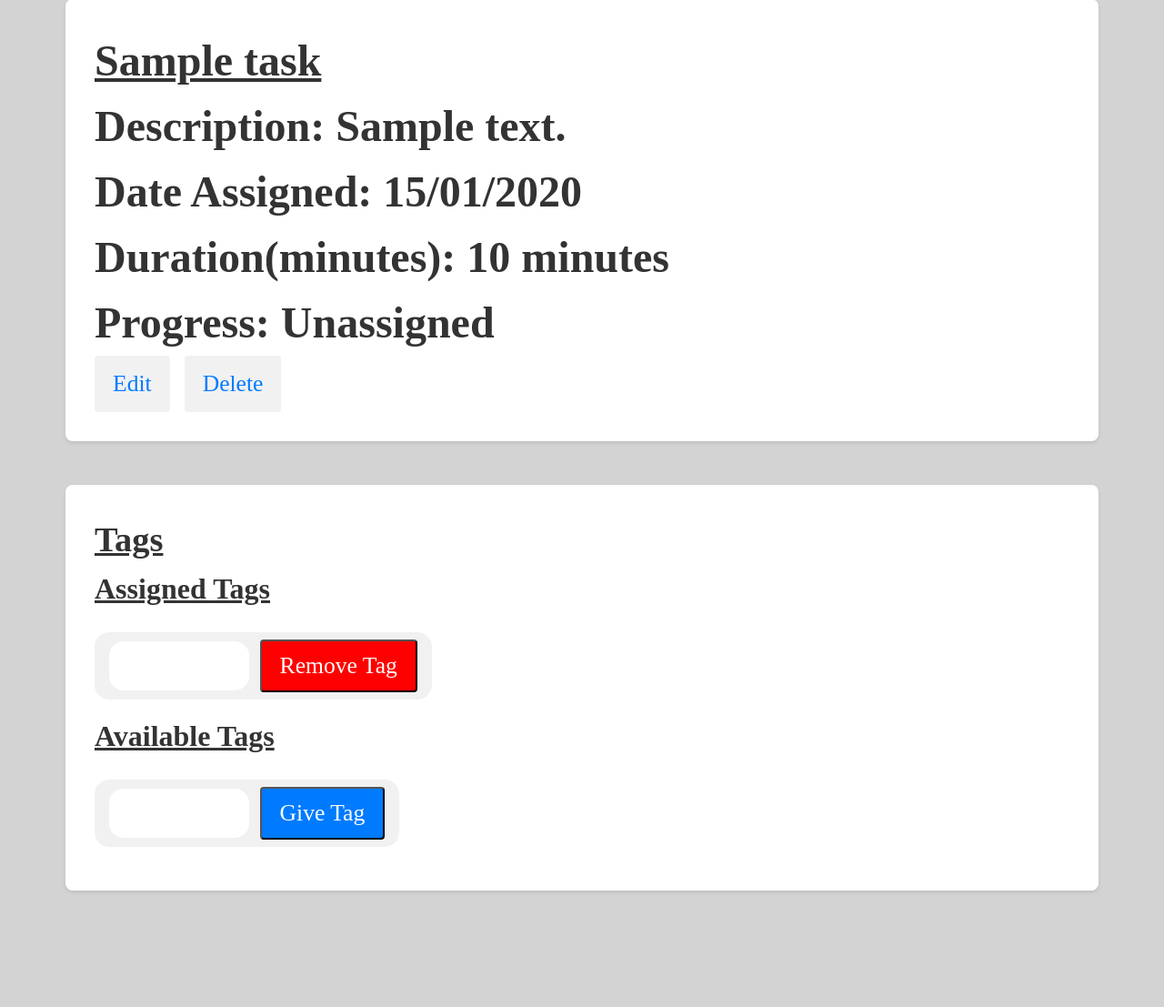
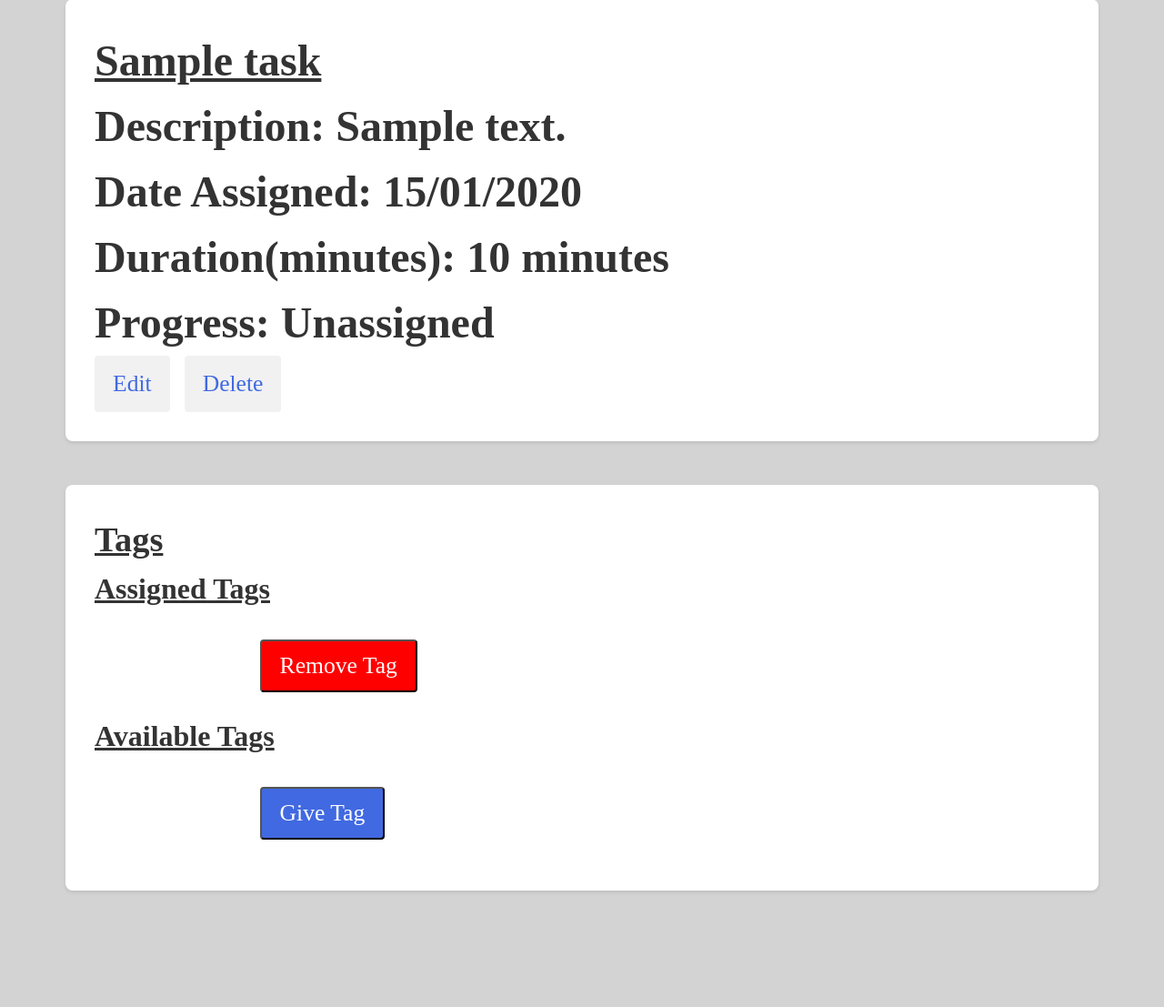
Before and after one commit to EddieC97/Task-Flow, a Django app: template main_app/templates/tasks/detail.html in a window 1280 px wide. Shown: the part 553-1660 px from the top of the page at 91% size. Run offline with Django 5.2, Linux system fonts and the light colour scheme; the template is opened without the code that fills it: values that come from a table or form of the project are taken from there, others are empty; tables that the repository leaves empty hold one stand-in row (values such as "Sample post").

Commit message:
update task-detail.css

```diff
--- a/main_app/static/css/tasks/task-detail.css
+++ b/main_app/static/css/tasks/task-detail.css
@@ -46,7 +46,7 @@ section {
 
 .task-actions a {
     text-decoration: none;
-    color: #007bff;
+    color:royalblue;
     font-size: 1.6rem;
     padding: 0.75rem 1.25rem;
     border-radius: 0.25rem;
@@ -55,7 +55,7 @@ section {
 }
 
 .task-actions a:hover {
-    background-color: #007bff;
+    background-color: royalblue;
     color: white;
 }
 
@@ -83,7 +83,7 @@ section {
     display: inline-flex;
     align-items: center;
     margin-bottom: 1rem;
-    background-color: #f1f1f1;
+    background-color: white;
     padding: 0.5rem 1rem;
     border-radius: 1rem;
     font-size: 1.6rem;
@@ -114,7 +114,7 @@ section {
 }
 
 .assign-tag {
-    background-color: #007bff;
+    background-color: royalblue;
     color: white;
     padding: 0.75rem 1.25rem;
     border-radius: 0.25rem;
```
